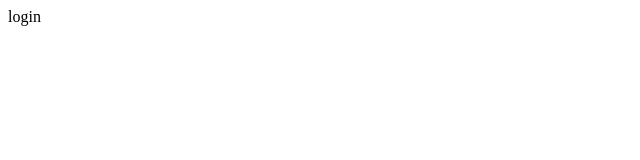
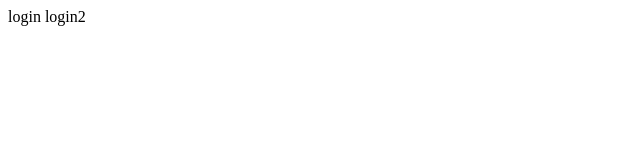
Before and after one commit to pheera4859/petesalah, a plain HTML site: page login.html in a window 1280 px wide. Shown: the full height of the page, 0-640 px from the left. Drawn offline with Linux system fonts and the light colour scheme.

Commit message:
add login2

```diff
--- a/login.html
+++ b/login.html
@@ -5,7 +5,7 @@
     <body>
 
         login
-
+        login2
 
     </body>
 </html>
```
Also changed, not shown: index.html (+1 -0 lines).
